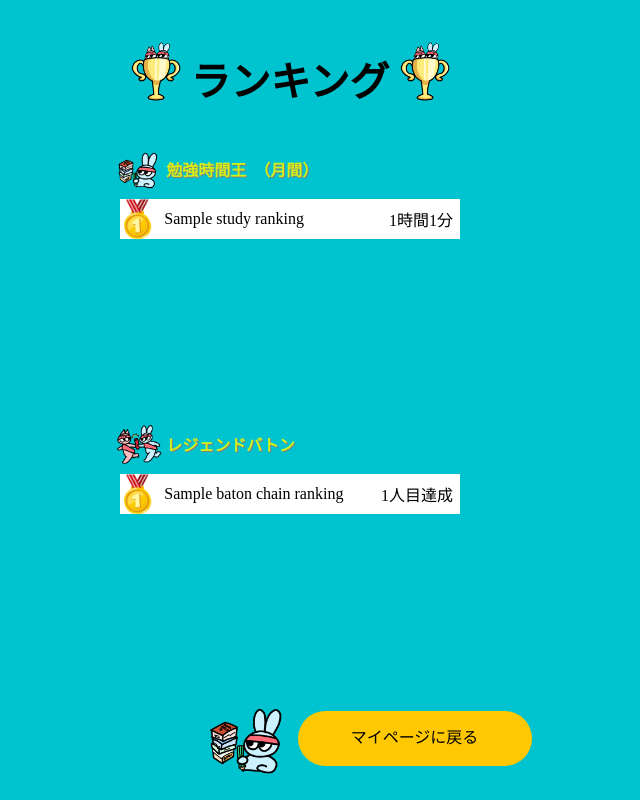
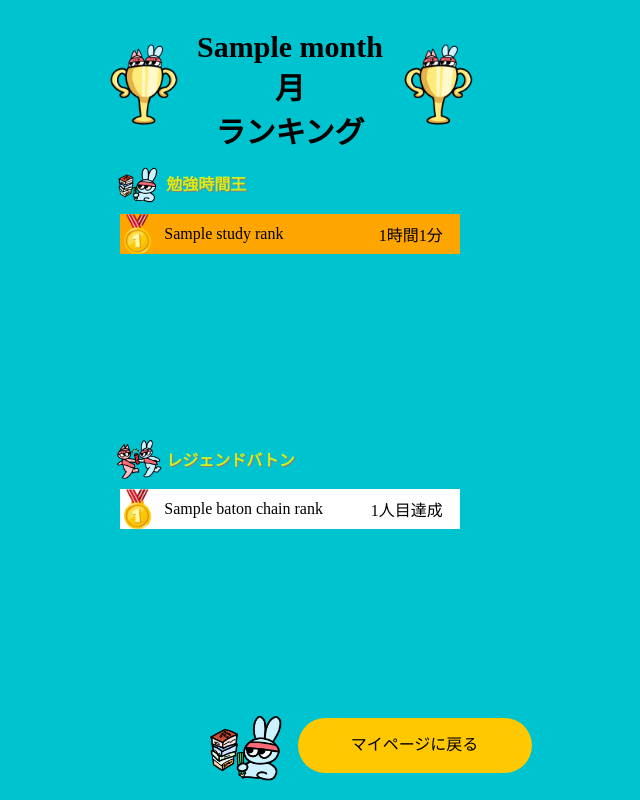
Before and after one commit to RareTECH-Jteam/Team-J_main, a Flask app: template SNSApp/templates/ranking/ranking.html in a window 1280 px wide. Shown: the part 72-872 px from the top of the page, without its empty margins (350-990 px from the left). Run offline with Flask 2, Linux system fonts and the light colour scheme; the template is opened without the code that fills it: most values are stand-ins (such as "Sample title", 1, 10 or a date in 2020); some libraries are stand-ins or nearby versions.

Commit message:
自分の順位だけ色を変えて表示する機能追加

```diff
--- a/SNSApp/static/css/ranking.css
+++ b/SNSApp/static/css/ranking.css
@@ -9,7 +9,7 @@
 }
 
 .full-page-title{
-    height: 20%;
+    height: 30%;
     width: 100%;
     display: flex;
     margin: 0% 0%;
@@ -19,23 +19,23 @@
 
 .title-img{
     object-fit: contain;
-    width: 18%;
+    width: 25%;
 }
 
 .page-title{
     text-align: center;
     height: 56px;
-    font-size: 40px;
+    font-size: 30px;
     font-weight: 700;
-    margin: 5% 0% 0% 0%;
+    /* margin: 0% 0% 5% 0%; */
 }
 
 .full-ranking-design{
     width: 90%;
-    height: 50%;
+    height: 40%;
     display: flex;
     flex-direction: column;
-    margin: 2% auto;
+    margin: 0% auto;
 }
 
 .each-ranking-view{
@@ -79,6 +79,17 @@
     align-items: center;
     margin: 3% 2%;
 }
+
+.my-ranking-detail{
+    background-color: orange;
+    height: 20%;
+    display: flex;
+    flex-direction: row;
+    justify-content: space-around;
+    align-items: center;
+    margin: 3% 2%;
+}
+
 .ranks-medal{
     object-fit: contain;
     width: 10%;
@@ -100,6 +111,5 @@
 .total{
     width: 30%;
     text-align: end;
-    margin-right: 2%;
-
+    margin-right: 5%;
 }
--- a/SNSApp/templates/ranking/ranking.html
+++ b/SNSApp/templates/ranking/ranking.html
@@ -13,7 +13,7 @@
     <main>
         <div class="full-page-title">
             <img class="title-img" src="{{ url_for('static', filename='img/CatRabbit_in_Cup.PNG')}}" alt="CatRabbit_in_Cup">
-            <div class="page-title">ランキング</div>
+            <div class="page-title">{{ month }}月<br>ランキング</div>
             <img class="title-img" src="{{ url_for('static', filename='img/CatRabbit_in_Cup.PNG')}}" alt="CatRabbit_in_Cup">
         </div>
         <!--ランキング表示-->
@@ -22,13 +22,59 @@
                 <!-- ランキングタイトル表示 -->
                 <div class="ranking-title">
                     <img class="ranking-title-img" src="{{ url_for('static', filename='img/Studying_rabbit.PNG')}}" alt="Studying_rabbit">
-                    <span class="ranking-title-name">勉強時間王　（月間）</span>
+                    <span class="ranking-title-name">勉強時間王</span>
                 </div>
 
                 <!-- ランキング順位表示 -->
                 <div class="ranking-scroll-box">
-                    {% for study_ranking in study_ranking %}              <!--スクロール表示-->
-                    {#{% if user_id == id%}#}
+                    {% for study_rank in study_ranking %}              <!--スクロール表示-->
+
+                    <div class="{% if study_rank.id == user_id %}my-ranking-detail
+                                    {%else%}ranking-detail {%endif%}">        <!--ランキング詳細-->
+
+                        <!--順位表示  -->
+                        {%if loop.index0==0%}           <!--はじめの配列要素-->
+                        <img class="ranks-medal" src="{{ url_for('static', filename='img/Gold_medal.png')}}" alt="Gold_medal">
+
+                        {%elif loop.index0==1%}          <!--２つ目の配列要素-->
+                        <img class="ranks-medal" src="{{ url_for('static', filename='img/Silver_medal.png')}}" alt="Silver_medal">
+
+                        {%elif loop.index0==2%}          <!--３つ目の配列要素-->
+                        <img class="ranks-medal" src="{{ url_for('static', filename='img/Bronze_medal.png')}}" alt="Bronze_medal">
+
+                        {%else%}  <!--4つ目以降の配列要素のとき-->
+                        <p class="ranks">{{loop.index}}</p>
+                        {% endif %}
+
+                        <!--名前表示  -->
+                        <div class="rank-name">{{ study_rank.name }}</div>
+
+                        <!--勉強時間表示  -->
+                        <div class="total">
+                            {%if not study_rank.total_minutes%}
+                                {{study_rank.total_hours}}時間
+                            {%elif not study_rank.total_hours %}
+                                {{study_rank.total_minutes}}分
+                            {%else%}
+                            {{study_rank.total_hours}}時間{{study_rank.total_minutes}}分
+                            <!--勉強時間を「時間」＋「分」に換算して表示　はBEで処理してくれる！ -->
+                            {%endif%}
+                        </div>
+                    </div>
+                    {% endfor %}
+                </div>
+
+            </section>
+            <section class="each-ranking-view">
+                <!-- ランキングタイトル表示 -->
+                <div class="ranking-title">
+                    <img class="ranking-title-img" src="{{ url_for('static', filename='img/Baton_pass_hachimaki.PNG')}}" alt="Baton_pass_hachimaki">
+                    <span class="ranking-title-name">レジェンドバトン</span>
+                </div>
+
+                <!-- ランキング順位表示 -->
+                <div class="ranking-scroll-box">
+                    {% for baton_chain_rank in baton_chain_ranking %}              <!--スクロール表示-->
                     <div class="ranking-detail">        <!--ランキング詳細-->
 
                         <!--順位表示  -->
@@ -46,56 +92,11 @@
                         {% endif %}
 
                         <!--名前表示  -->
-                        <div class="rank-name">{{ study_ranking.name }}</div>
+                        <div class="rank-name">{{ baton_chain_rank.baton_title }}</div>
 
                         <!--勉強時間表示  -->
                         <div class="total">
-                            {%if not study_ranking.total_minutes%}
-                                {{study_ranking.total_hours}}時間
-                            {%elif not study_ranking.total_hours %}
-                                {{study_ranking.total_minutes}}分
-                            {%else%}
-                            {{study_ranking.total_hours}}時間{{study_ranking.total_minutes}}分
-                            <!--勉強時間を「時間」＋「分」に換算して表示　はBEで処理してくれる！ -->
-                            {%endif%}
-                        </div>
-                    </div>
-                    {% endfor %}
-                </div>
-
-            </section>
-            <section class="each-ranking-view">
-                <!-- ランキングタイトル表示 -->
-                <div class="ranking-title">
-                    <img class="ranking-title-img" src="{{ url_for('static', filename='img/Baton_pass_hachimaki.PNG')}}" alt="Baton_pass_hachimaki">
-                    <span class="ranking-title-name">レジェンドバトン</span>
-                </div>
-
-                <!-- ランキング順位表示 -->
-                <div class="ranking-scroll-box">
-                    {% for baton_chain_ranking in baton_chain_ranking %}              <!--スクロール表示-->
-                    <div class="ranking-detail">        <!--ランキング詳細-->
-
-                        <!--順位表示  -->
-                        {%if loop.index0==0%}           <!--はじめの配列要素-->
-                        <img class="ranks-medal" src="{{ url_for('static', filename='img/Gold_medal.png')}}" alt="Gold_medal">
-
-                        {%elif loop.index0==1%}          <!--２つ目の配列要素-->
-                        <img class="ranks-medal" src="{{ url_for('static', filename='img/Silver_medal.png')}}" alt="Silver_medal">
-
-                        {%elif loop.index0==2%}          <!--３つ目の配列要素-->
-                        <img class="ranks-medal" src="{{ url_for('static', filename='img/Bronze_medal.png')}}" alt="Bronze_medal">
-
-                        {%else%}  <!--4つ目以降の配列要素のとき-->
-                        <p class="ranks">{{loop.index}}</p>
-                        {% endif %}
-
-                        <!--名前表示  -->
-                        <div class="rank-name">{{ baton_chain_ranking.baton_title }}</div>
-
-                        <!--勉強時間表示  -->
-                        <div class="total">
-                            {{ baton_chain_ranking.sum_count}}人目達成
+                            {{ baton_chain_rank.sum_count}}人目達成
                         </div>
                     </div>
                     {% endfor %}
```
